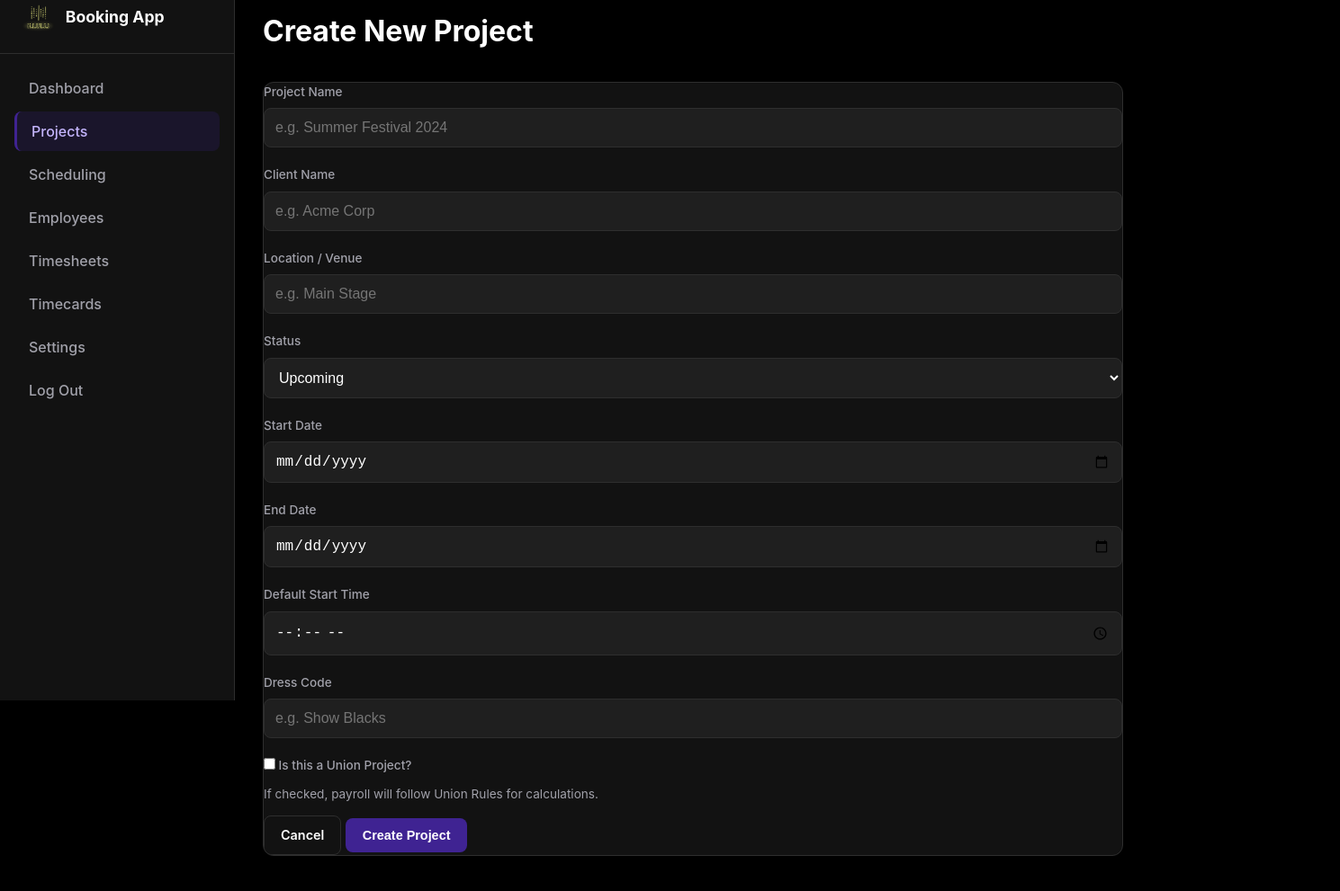
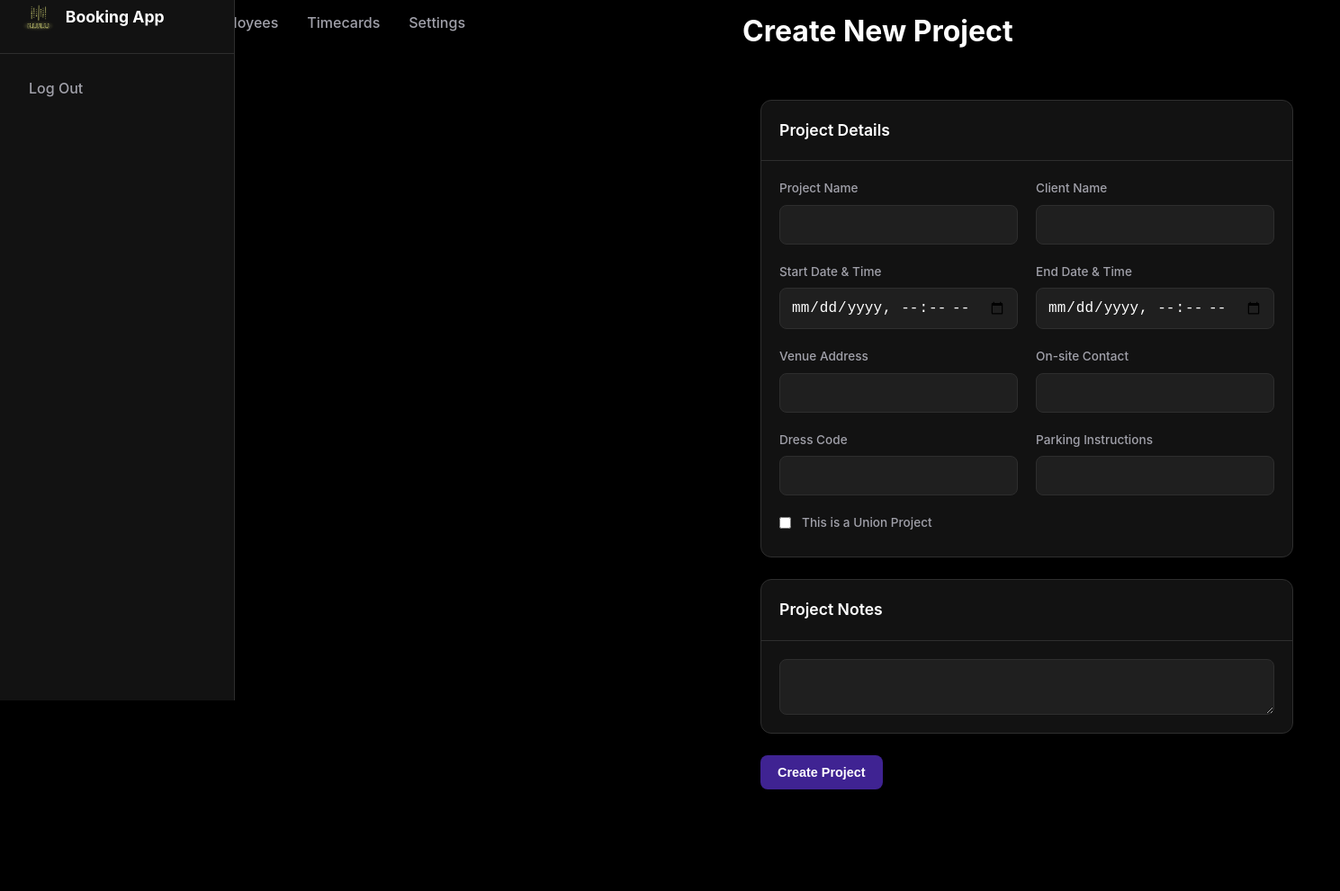
Before and after one commit to skkld/booking-app, a website with bundled scripts: page public/create-project.html in a window 1280 px wide. Shown: the part 21-1012 px from the top of the page at 90% size, 1489 px wide, since content can reach past the window. After the commit the page ends 951 px from the top, so only its background shows below. Built offline with nearby package versions, Linux system fonts and the light colour scheme; a script that the page names is missing.

Commit message:
Update all files

```diff
--- a/public/create-project.html
+++ b/public/create-project.html
@@ -1,12 +1,14 @@
 <!DOCTYPE html>
 <html lang="en">
 <head>
+    <script type="module" src="/auth.js"></script>
+
+    <script src="https://cdn.jsdelivr.net/npm/@supabase/supabase-js@2"></script>
     <meta charset="UTF-8">
     <meta name="viewport" content="width=device-width, initial-scale=1.0">
     <title>Create New Project</title>
-    <script type="module" src="/auth.js"></script>
+    <script src="https://cdn.jsdelivr.net/npm/@supabase/supabase-js@2"></script>
     <link rel="stylesheet" href="/styles.css">
-    <link rel="icon" href="/favicon.ico" type="image/x-icon">
 </head>
 <body>
     <nav class="sidebar">
@@ -15,14 +17,12 @@
             <span>Booking App</span>
         </div>
         <ul class="sidebar-nav">
+             <li class="nav-item"><a href="#" id="logout-btn" class="nav-link">Log Out</a></li></ul></nav><script type="module" src="/logout.js"></script>
             <li class="nav-item"><a href="/" class="nav-link">Dashboard</a></li>
-            <li class="nav-item"><a href="/projects.html" class="nav-link active">Projects</a></li>
-            <li class="nav-item"><a href="/scheduling.html" class="nav-link">Scheduling</a></li>
+            <li class="nav-item"><a href="/projects.html" class="nav-link"><span class="icon">&#128197;Projects</a></li>
             <li class="nav-item"><a href="/employees.html" class="nav-link">Employees</a></li>
-            <li class="nav-item"><a href="/timesheets.html" class="nav-link">Timesheets</a></li>
             <li class="nav-item"><a href="/timecards.html" class="nav-link">Timecards</a></li>
-            <li class="nav-item"><a href="/settings.html" class="nav-link">Settings</a></li>
-            <li class="nav-item"><a href="#" id="logout-btn" class="nav-link">Log Out</a></li>
+            <li class="nav-item"><a href="#" class="nav-link">Settings</a></li>
         </ul>
     </nav>
 
@@ -31,73 +31,67 @@
             <h1>Create New Project</h1>
         </header>
 
-        <div class="card">
-            <form id="create-project-form">
-                <div class="form-grid">
+        <form id="create-project-form" class="card-body">
+            <div class="card">
+                <div class="card-header"><h3>Project Details</h3></div>
+                <div class="card-body form-grid form-grid-2-col">
                     <div class="form-group">
-                        <label for="project-name">Project Name</label>
-                        <input type="text" id="project-name" class="form-control" placeholder="e.g. Summer Festival 2024" required>
+                        <label for="name">Project Name</label>
+                        <input type="text" id="name" name="name" required>
                     </div>
-
                     <div class="form-group">
-                        <label for="client-name">Client Name</label>
-                        <input type="text" id="client-name" class="form-control" placeholder="e.g. Acme Corp">
+                        <label for="client_name">Client Name</label>
+                        <input type="text" id="client_name" name="client_name">
                     </div>
-
                     <div class="form-group">
-                        <label for="project-location">Location / Venue</label>
-                        <input type="text" id="project-location" class="form-control" placeholder="e.g. Main Stage">
+                        <label for="start_date">Start Date & Time</label>
+                        <input type="datetime-local" id="start_date" name="start_date" required>
                     </div>
-
                     <div class="form-group">
-                        <label for="project-status">Status</label>
-                        <select id="project-status" class="form-control">
-                            <option value="active">Active</option>
-                            <option value="upcoming" selected>Upcoming</option>
-                            <option value="completed">Completed</option>
-                        </select>
+                        <label for="end_date">End Date & Time</label>
+                        <input type="datetime-local" id="end_date" name="end_date" required>
                     </div>
-
                     <div class="form-group">
-                        <label for="start-date">Start Date</label>
-                        <input type="date" id="start-date" class="form-control" required>
+                        <label for="venue_address">Venue Address</label>
+                        <input type="text" id="venue_address" name="venue_address">
                     </div>
-
                     <div class="form-group">
-                        <label for="end-date">End Date</label>
-                        <input type="date" id="end-date" class="form-control">
+                        <label for="on_site_contact">On-site Contact</label>
+                        <input type="text" id="on_site_contact" name="on_site_contact">
                     </div>
-
                     <div class="form-group">
-                        <label for="start-time">Default Start Time</label>
-                        <input type="time" id="start-time" class="form-control">
+                        <label for="dress_code">Dress Code</label>
+                        <input type="text" id="dress_code" name="dress_code">
                     </div>
-
                     <div class="form-group">
-                        <label for="dress-code">Dress Code</label>
-                        <input type="text" id="dress-code" class="form-control" placeholder="e.g. Show Blacks">
+                        <label for="parking_instructions">Parking Instructions</label>
+                        <input type="text" id="parking_instructions" name="parking_instructions">
                     </div>
-
-                    <div class="form-group" style="grid-column: 1 / -1;">
-                        <label>
-                            <input type="checkbox" id="is-union-project">
-                            Is this a Union Project?
-                        </label>
-                        <p style="font-size: 0.85rem; color: var(--text-muted); margin-top: 0.25rem;">
-                            If checked, payroll will follow Union Rules for calculations.
-                        </p>
+                    <div class="form-group-checkbox" style="grid-column: 1 / -1;">
+                        <input type="checkbox" id="is_union_project" name="is_union_project">
+                        <label for="is_union_project">This is a Union Project</label>
                     </div>
                 </div>
+            </div>
 
-                <div class="form-actions">
-                    <a href="/projects.html" class="btn btn-secondary">Cancel</a>
-                    <button type="submit" class="btn btn-primary">Create Project</button>
+            <div class="card">
+                <div class="card-header"><h3>Project Notes</h3></div>
+                <div class="card-body">
+                    <div class="form-group">
+                        <textarea id="project_notes" name="project_notes"></textarea>
+                    </div>
                 </div>
-            </form>
-        </div>
-    </main>
+            </div>
 
-    <script type="module" src="/logout.js"></script>
+            <div class="form-actions" style="margin-top: 1.5rem;">
+                <button type="submit" class="btn btn-primary">Create Project</button>
+            </div>
+            <input type="hidden" name="timezone" id="timezone">
+        </form>
+        </main>
     <script type="module" src="/create-project.js"></script>
+</main> <script type="module" src="/logout.js"></script>
+
+    <script type="module" src="/dashboard.js"></script>
 </body>
 </html>
```
